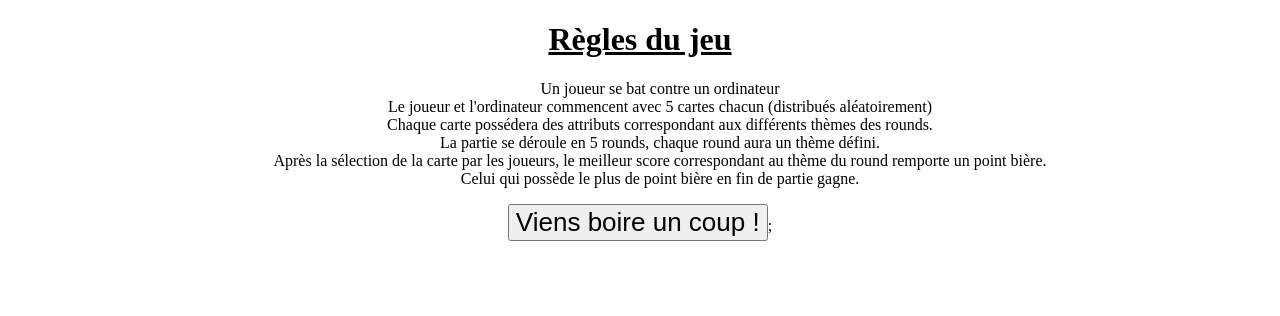
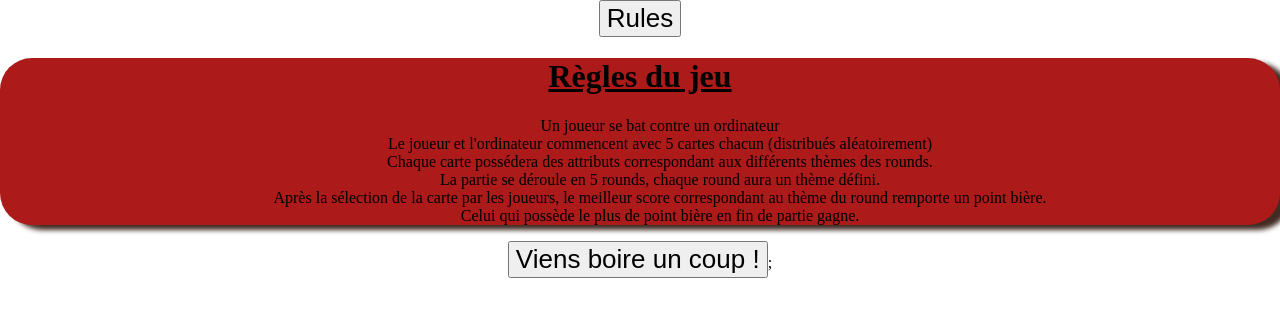
Before and after one commit to WildCodeSchool/2023-02-JS-Reims-project-2-wild-beer, a React (Vite) app in the folder frontend/: page / in a window 1280 px wide. Shown: the top 316 px of the page. Built offline with nearby package versions, Linux system fonts and the light colour scheme.

Commit message:
création button rules

```diff
--- a/frontend/src/App.css
+++ b/frontend/src/App.css
@@ -58,3 +58,8 @@ button {
 .rules {
   list-style: none;
 }
+.listRules {
+  background-color: #ad1a1a;
+  border-radius: 2rem;
+  box-shadow: 10px 5px 5px #422c24;
+}
--- a/frontend/src/App.jsx
+++ b/frontend/src/App.jsx
@@ -6,7 +6,7 @@ import Rules from "./components/Rules";
 
 function App() {
   const [fetchedData, setFetchedData] = useState([]);
-
+  const [rules, setRules] = useState(true);
   const beerFetch = () => {
     fetch("http://localhost:5000/beers")
       .then((response) => response.json())
@@ -15,9 +15,16 @@ function App() {
       });
   };
 
+  const afficheMoiLesRegles = () => {
+    setRules(!rules);
+  };
+
   return (
     <div className="App">
-      <Rules />
+      <button type="button" onClick={afficheMoiLesRegles}>
+        Rules
+      </button>
+      {rules ? <Rules /> : ""}
       <button type="button" onClick={beerFetch}>
         Viens boire un coup !
       </button>
--- a/frontend/src/components/Rules.jsx
+++ b/frontend/src/components/Rules.jsx
@@ -1,6 +1,6 @@
 function Rules() {
   return (
-    <div>
+    <div className="listRules">
       <h1 className="titleRules">Règles du jeu</h1>
       <ul className="rules">
         <li>Un joueur se bat contre un ordinateur</li>
```
